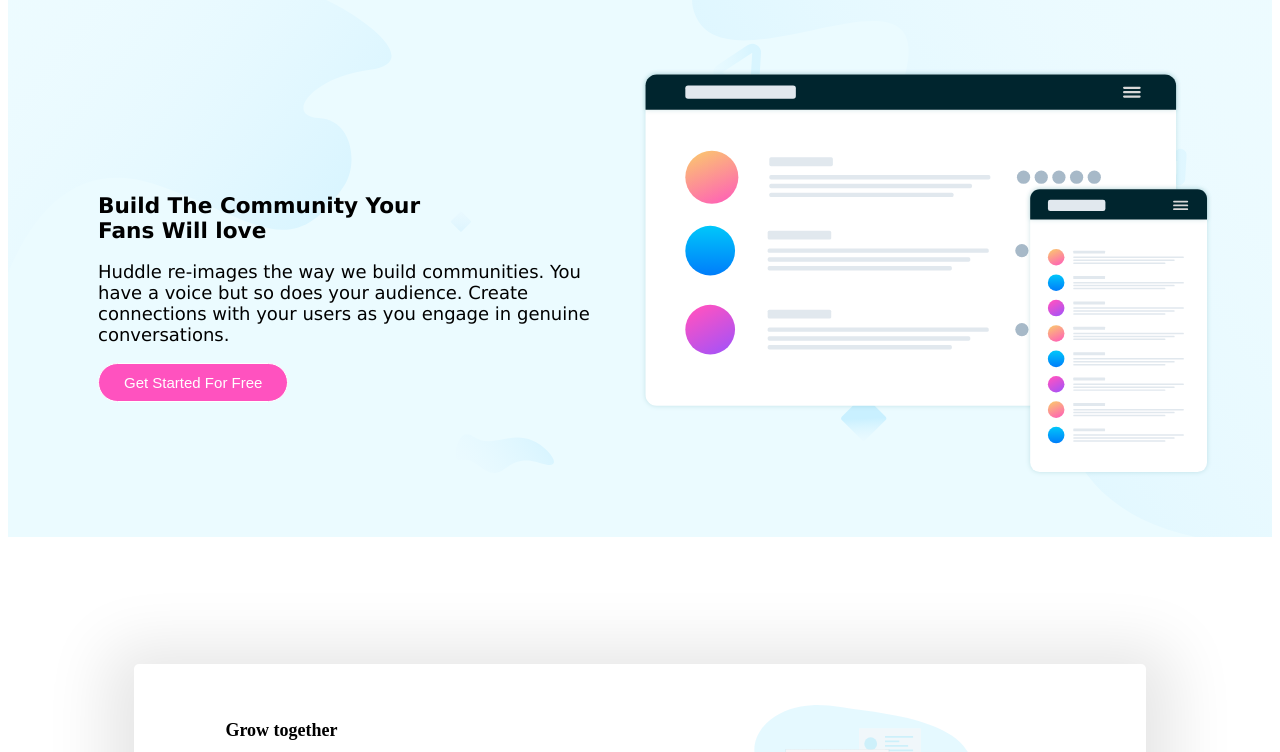
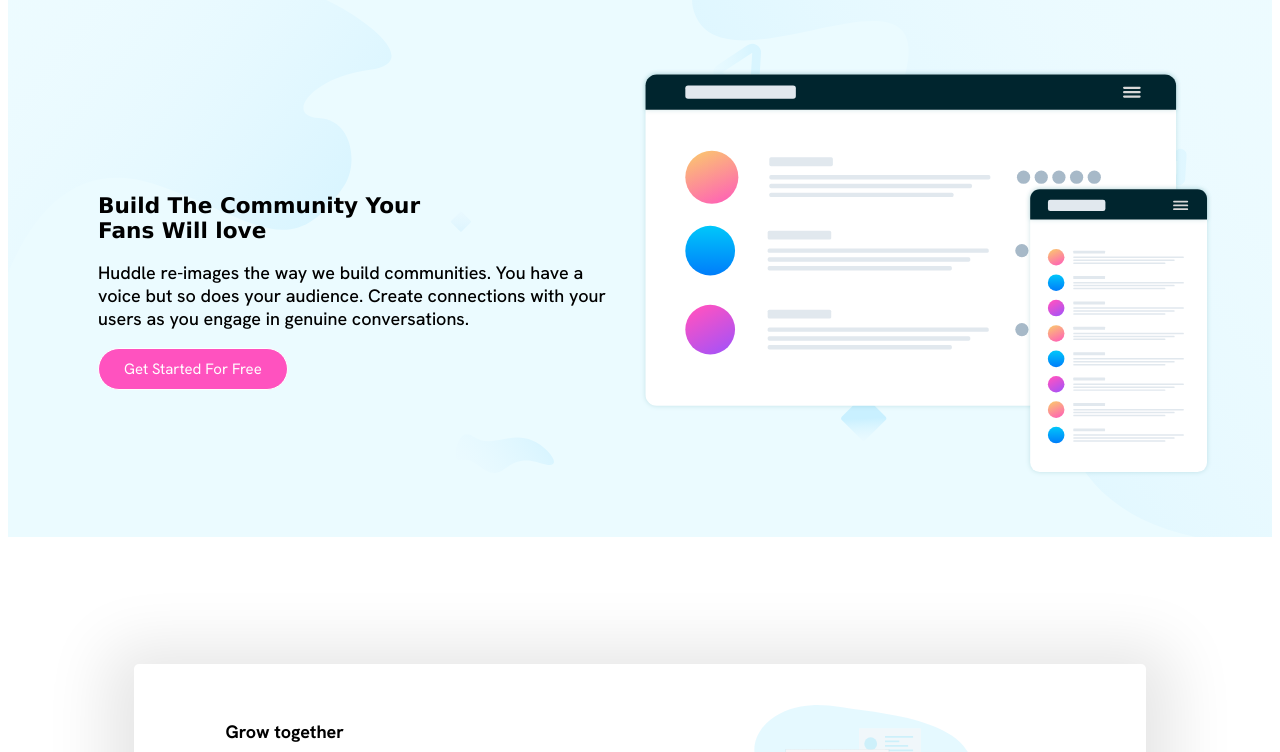
Before and after one commit to MakkyHive/landin-page, a plain HTML site: page index.html in a window 1280 px wide. Shown: the part 93-845 px from the top of the page. Drawn offline with Linux system fonts and the light colour scheme.

Commit message:
commited

```diff
--- a/index.html
+++ b/index.html
@@ -4,9 +4,14 @@
     <meta charset="UTF-8">
     <meta name="viewport" content="width=device-width, initial-scale=1.0">
     <link rel="stylesheet" href="style.css">
+    <link href="fonts/HankenGrotesk-VariableFont_wght.ttf">
+    <style>
+        @import url('https://fonts.googleapis.com/css2?family=Hanken+Grotesk:ital,wght@0,100..900;1,100..900&display=swap');
+        </style>
 
     <title>A simple landing page</title>
     <script src="https://kit.fontawesome.com/1c03cb1ace.js" crossorigin="anonymous"></script>
+
 
 </head>
 <header class="header">
--- a/style.css
+++ b/style.css
@@ -1,6 +1,8 @@
 *{
     box-sizing: border-box;
     font-size: 18px;
+    font-family: Hanken Grotesk;
+
 }
 .header{
     background: url(images/bg-hero-desktop.svg);
@@ -8,7 +10,14 @@
     background-color: hsl(193, 100%, 96%);
     padding: 30px;
     background-size: cover;
-}
+
+
+      font-family: "Hanken Grotesk", serif;
+      font-optical-sizing: auto;
+      font-weight: 500;
+
+    }
+
 .try{
     float: right;
 }
```
Also changed, not shown: fonts/HankenGrotesk-VariableFont_wght.ttf (added), fonts/README.txt (added), fonts/static/HankenGrotesk-Bold.ttf (added), fonts/static/HankenGrotesk-ExtraBold.ttf (added), fonts/static/HankenGrotesk-Medium.ttf (added).
